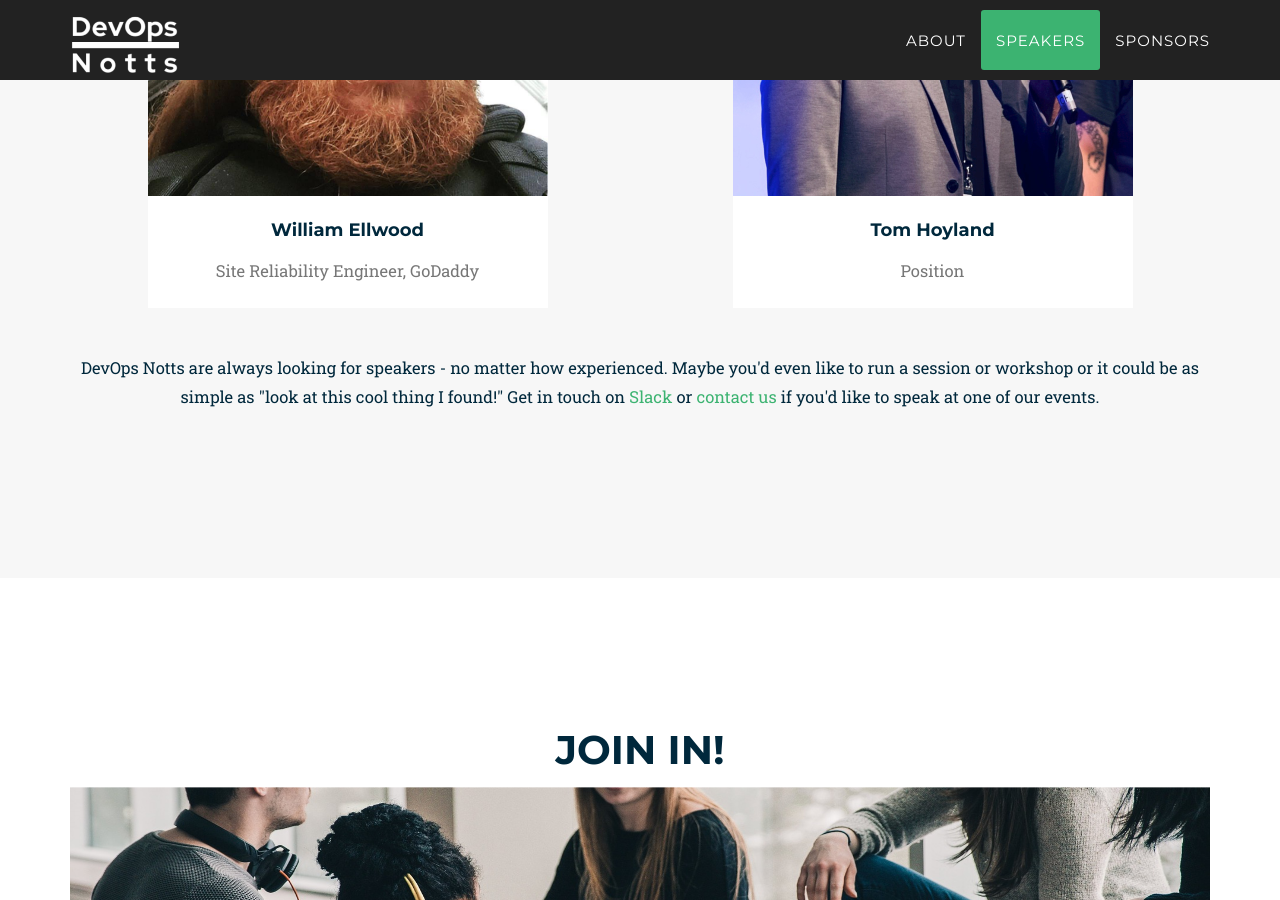
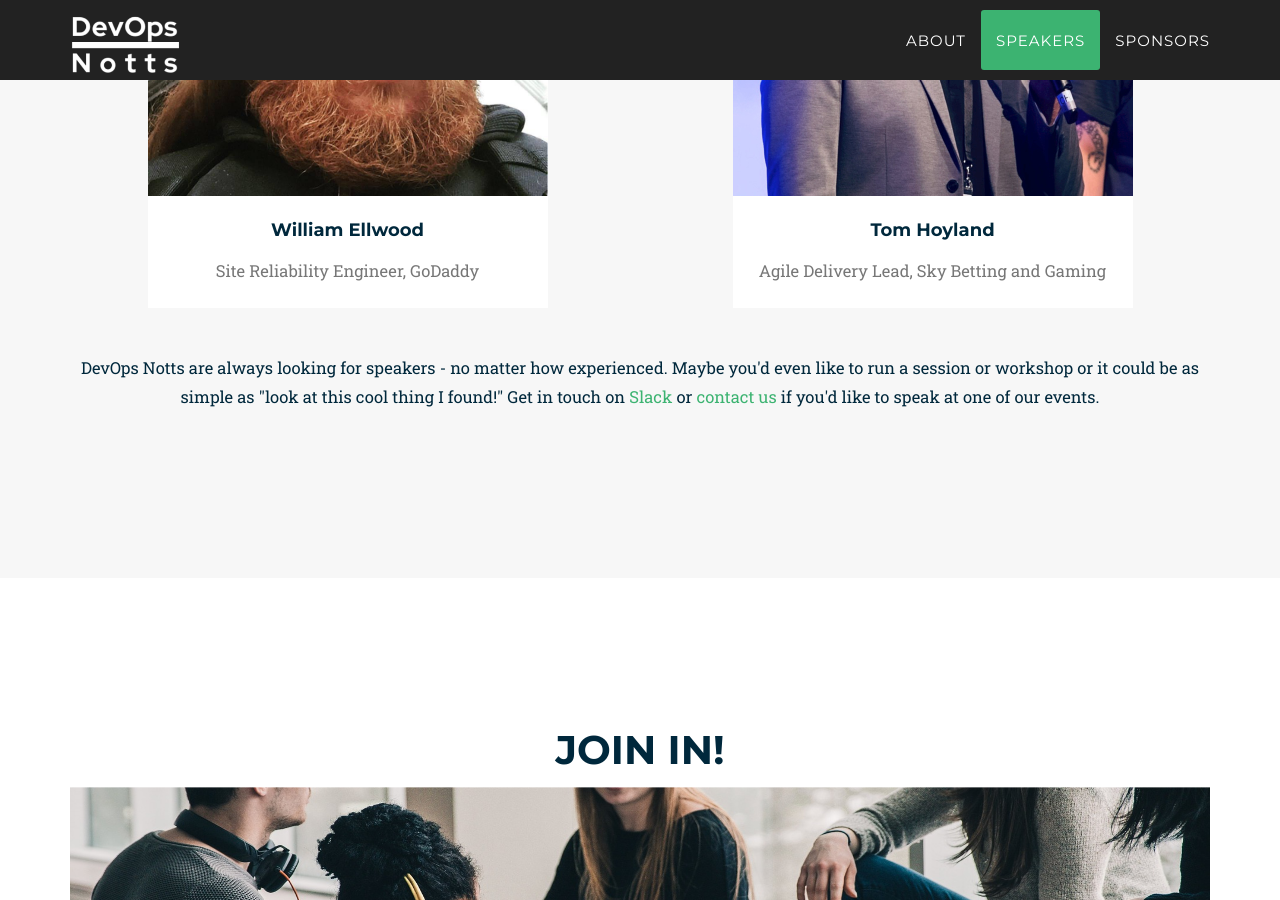
Before and after one commit to devopsnotts/devopsnotts.github.io, a Jekyll site: the page built from index.html, in a window 1280 px wide and 900 px high, scrolled down 2110 px. Built offline with Jekyll 4.4.1, drawn with Linux system fonts in a browser that asks for light colours; nearby versions of some CDN libraries; some web fonts are replaced.

Commit message:
Tom's job title and company

```diff
--- a/_data/twenty_17/speakers.yml
+++ b/_data/twenty_17/speakers.yml
@@ -10,7 +10,7 @@
 
 - title: Tom Hoyland
   name: tom-hoyland
-  subtitle: Position
+  subtitle: Agile Delivery Lead, Sky Betting and Gaming
   img: tom-hoyland.jpg
   thumbnail: tom-hoyland.jpg
   alt: Picture of Tom Hoyland
```
